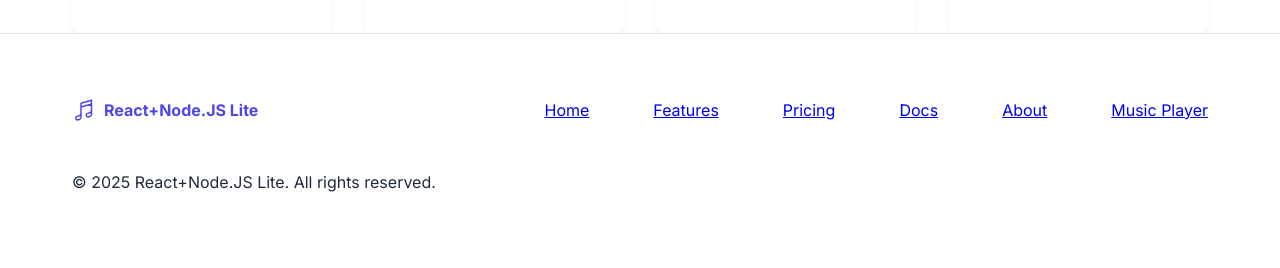
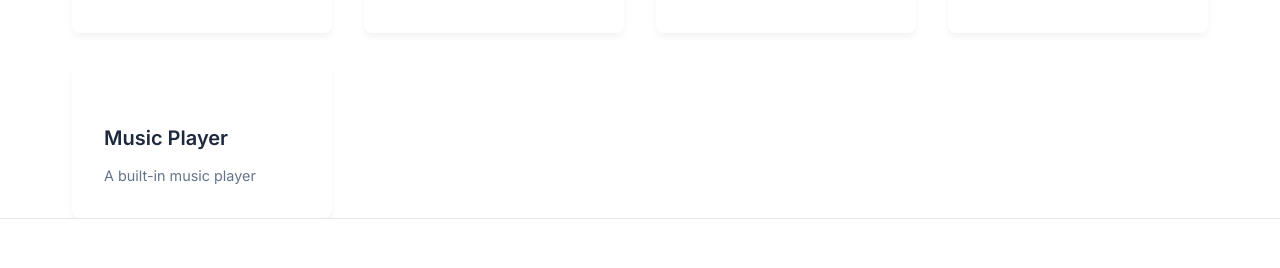
Before and after one commit to Shadylukin/Test, a React (Create React App) app in the folder frontend/: page / in a window 1280 px wide. Shown: the part 1114-1382 px from the top of the page. Before the commit the page ends 1340 px from the top, so only its background shows below. Built offline with nearby package versions, Linux system fonts and the light colour scheme; no server answers.

Commit message:
Agentic edit: Make a music app (frontend/src/App.js)

```diff
--- a/frontend/src/App.js
+++ b/frontend/src/App.js
@@ -188,6 +188,11 @@ function FeaturesSection() {
       icon: <ShieldCheckIcon className="feature-icon" />,
       title: 'Authentication',
       description: 'Secure authentication with Supabase for user management.'
+    },
+    {
+      icon: <MusicalNoteIcon className="feature-icon" />,
+      title: 'Music Player',
+      description: 'A built-in music player'
     }
   ];
 
```
